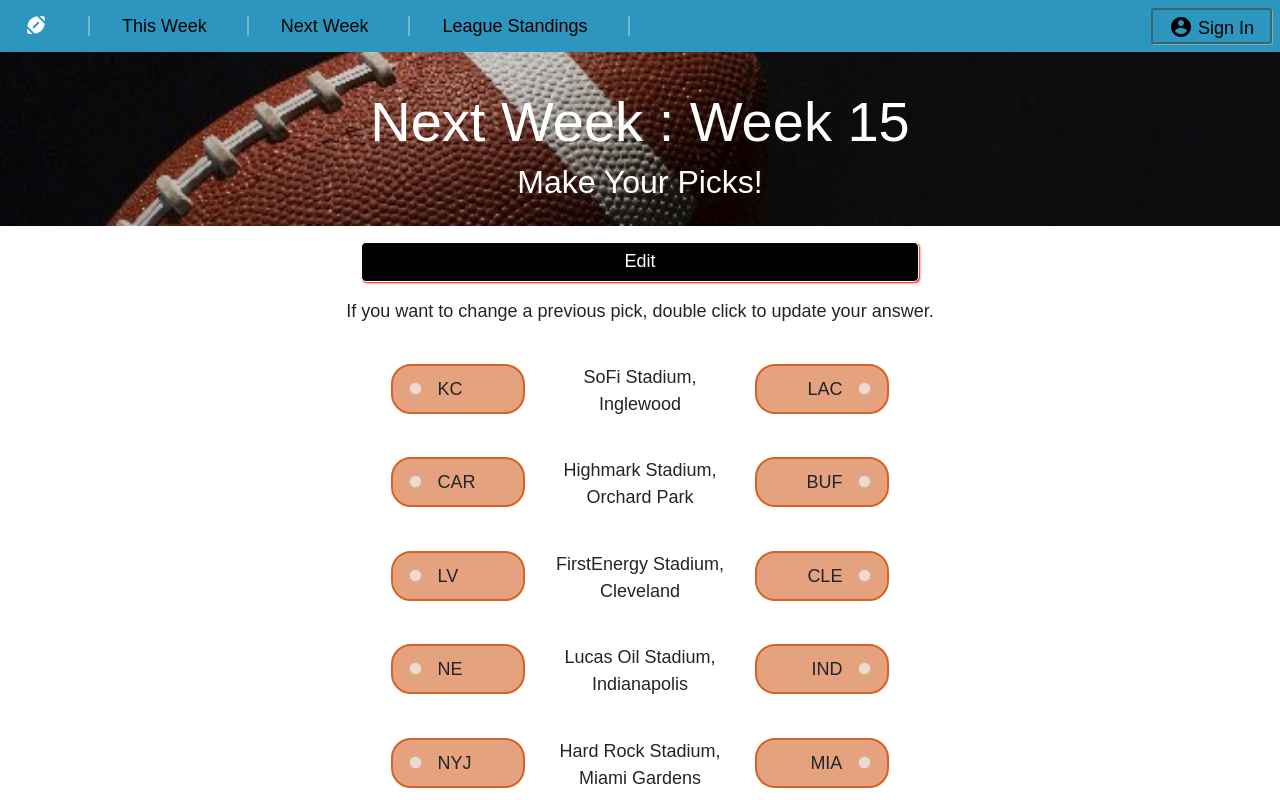
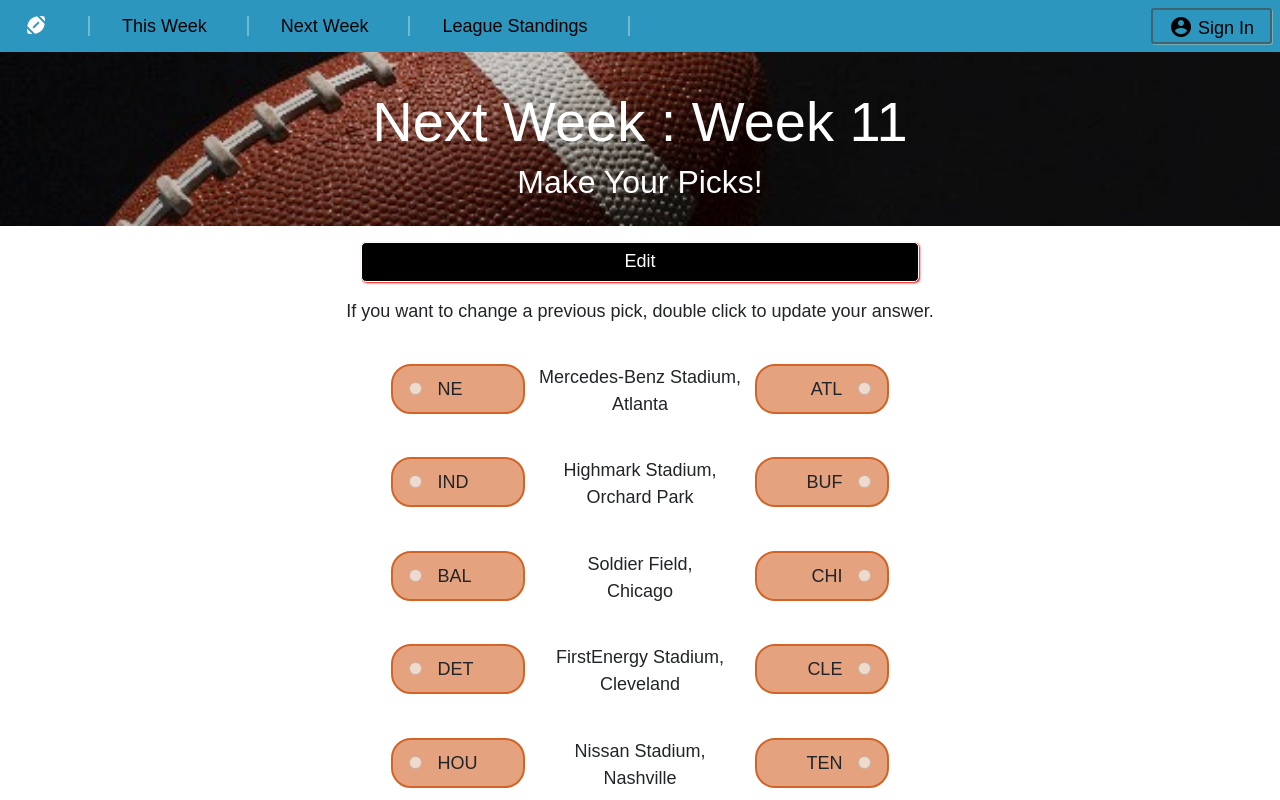
Before and after one commit to info340-au21/project-KBrummage, a React (Create React App) app: page /nextweek in a window 1280 px wide. Shown: the top 800 px of the page. Built offline with nearby package versions, Linux system fonts and the light colour scheme; no server answers.

Commit message:
Autocalculate week number

```diff
--- a/src/Components/NextWeek.js
+++ b/src/Components/NextWeek.js
@@ -28,9 +28,12 @@ const FormComponent = ( {week, setAlert, userProfile} ) => {
             const dbPath = "default/" + week[0].Week + "/" + userProfile.uid;
             const lastPickRef = ref(db, dbPath);
             const offFunction = onValue(lastPickRef, (snapshot) => {
-                const picksArray = JSON.parse(snapshot.val());
-                console.log("Fetch previous winning picks: ", picksArray);
-                setWinningPicks(picksArray);
+                const userPicksObj = snapshot.val();
+                if (userPicksObj) {
+                    const picksArray = JSON.parse(userPicksObj.results);
+                    console.log("Fetch previous winning picks: ", picksArray);
+                    setWinningPicks(picksArray);
+                }
             });
             return () => offFunction;
         }
@@ -45,7 +48,7 @@ const FormComponent = ( {week, setAlert, userProfile} ) => {
 
         const form = e.currentTarget;
         if (form.checkValidity() === false) {
-            console.log("Not valid")
+            console.log("Invalid form input.")
         }
 
         const radios = document.getElementsByTagName("input");
@@ -64,7 +67,8 @@ const FormComponent = ( {week, setAlert, userProfile} ) => {
             const dbPath = "default/" + week[0].Week + "/" + userProfile.uid;
             const pickRef = ref(db, dbPath);
             const pickResults = JSON.stringify(winningTeamRadios);
-            firebaseSet(pickRef, pickResults);
+            const userPickObj = {name: userProfile.displayName, results: pickResults};
+            firebaseSet(pickRef, userPickObj);
 
             setSubmissionControl({button: "Saved!", formFieldDisabled: "disabled"});
         } else {
--- a/src/index.js
+++ b/src/index.js
@@ -26,10 +26,18 @@ const firebaseConfig = {
 // Initialize Firebase
 const app = initializeApp(firebaseConfig);
 
+// Calculate week data
+const week1 = new Date(new Date(Date.UTC(2021, 8, 7, 16, 0, 0)).toLocaleString("en-US", {timeZone: "America/New_York"}));
+const lastWeek = Math.round((new Date - week1) / (7 * 24 * 60 * 60 * 1000));
+const nextWeek = lastWeek + 1;
+
+const lastWeekKey = "week" + lastWeek;
+const nextWeekKey = "week" + nextWeek;
+console.log("Currently in: ", lastWeekKey);
+
 ReactDOM.render(
   <BrowserRouter>
-
-    <App lastWeek={data.week14} nextWeek={data.week15} />
+    <App lastWeek={data[lastWeekKey]} nextWeek={data[nextWeekKey]} />
   </BrowserRouter>,
   document.getElementById('root')
 );
```
